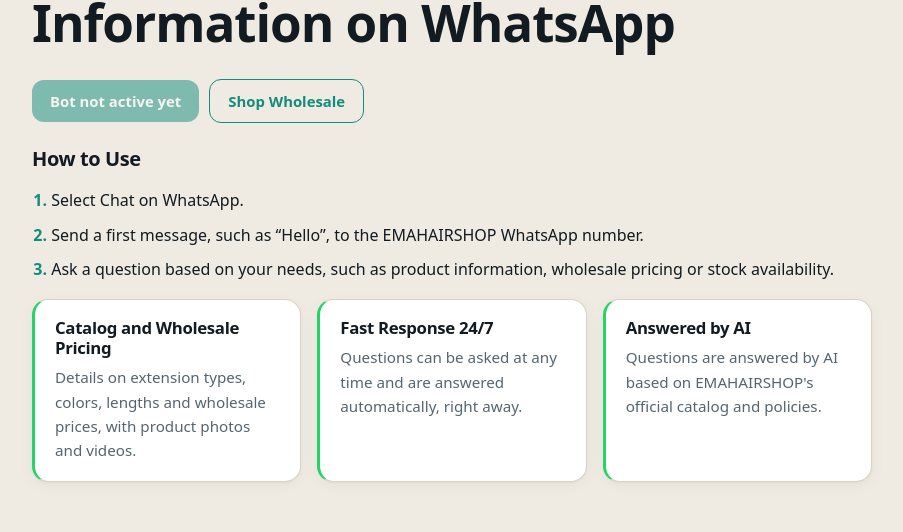
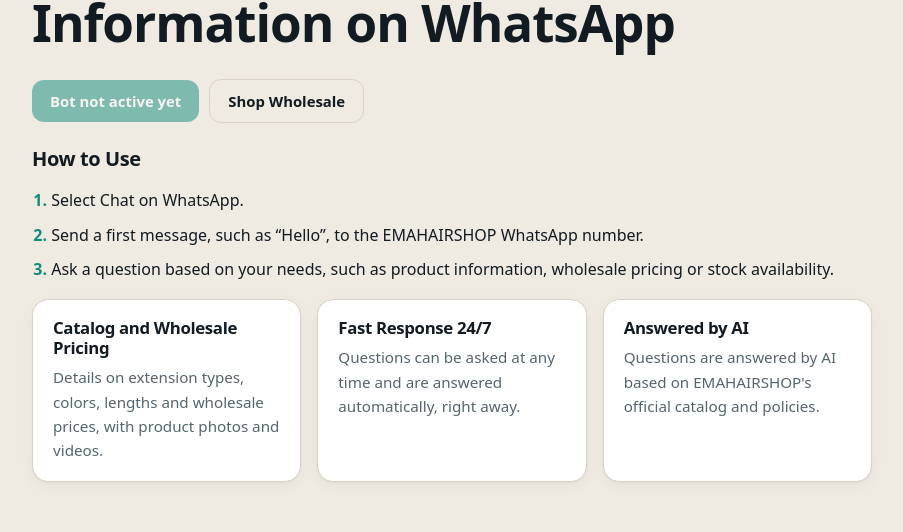
Before and after one commit to ekopurnomo1096-spec/whatsapp, a Next.js app: page / in a window 1280 px wide. Shown: the part 213-745 px from the top of the page, without its empty margins (188-1091 px from the left). Built offline with nearby package versions, Linux system fonts and the light colour scheme; no server answers; the database is empty.

Commit message:
Add files via upload

```diff
--- a/app/admin/page.js
+++ b/app/admin/page.js
@@ -230,6 +230,7 @@ function Convs({ note }) {
               <li key={c.id}>
                 <button className={"convitem" + (sel === c.id ? " active" : "")} onClick={() => open(c.id)}>
                   <b>{c.title}</b>
+                  {c.title !== "+" + c.id && <span className="muted small">+{c.id}</span>}
                   <span className="muted small">{c.count} pesan · {ago(c.last)}</span>
                 </button>
               </li>
@@ -240,7 +241,7 @@ function Convs({ note }) {
               <>
                 <div className="threadhead">
                   <button className="btn ghost back" onClick={() => { setSel(null); setConv(null); }}><Icon name="back" size={16} /><span>Kembali</span></button>
-                  <b>{conv?.title || "…"}</b>
+                  <b>{conv?.title || "…"}{conv && conv.title !== "+" + sel && <span className="muted small" style={{ display: "block", fontWeight: 400 }}>+{sel}</span>}</b>
                   <button className="btn ghost danger" onClick={() => remove(sel)}><Icon name="trash" size={16} /><span>Hapus</span></button>
                 </div>
                 <div className="msgs" role="log" aria-label="Isi percakapan">
--- a/app/globals.css
+++ b/app/globals.css
@@ -409,8 +409,5 @@ body:has(.wa-home), .wa-home {
 }
 .wa-home .topnav { background: var(--bg); }
 .wa-home .btn:not(.ghost):not(.off) { background: var(--wa); color: #06260f; box-shadow: 0 4px 14px color-mix(in srgb, var(--wa) 35%, transparent); }
-.wa-home .btn.ghost { border-color: var(--accent); color: var(--accent); }
-.wa-home .btn.ghost:hover { background: color-mix(in srgb, var(--accent) 10%, transparent); }
-.wa-home .card { border-left: 3px solid var(--wa); }
 .wa-home ol.steps li::marker { color: var(--accent); font-weight: 700; }
 .wa-home .foot-in { border-top-color: var(--line); }
```
